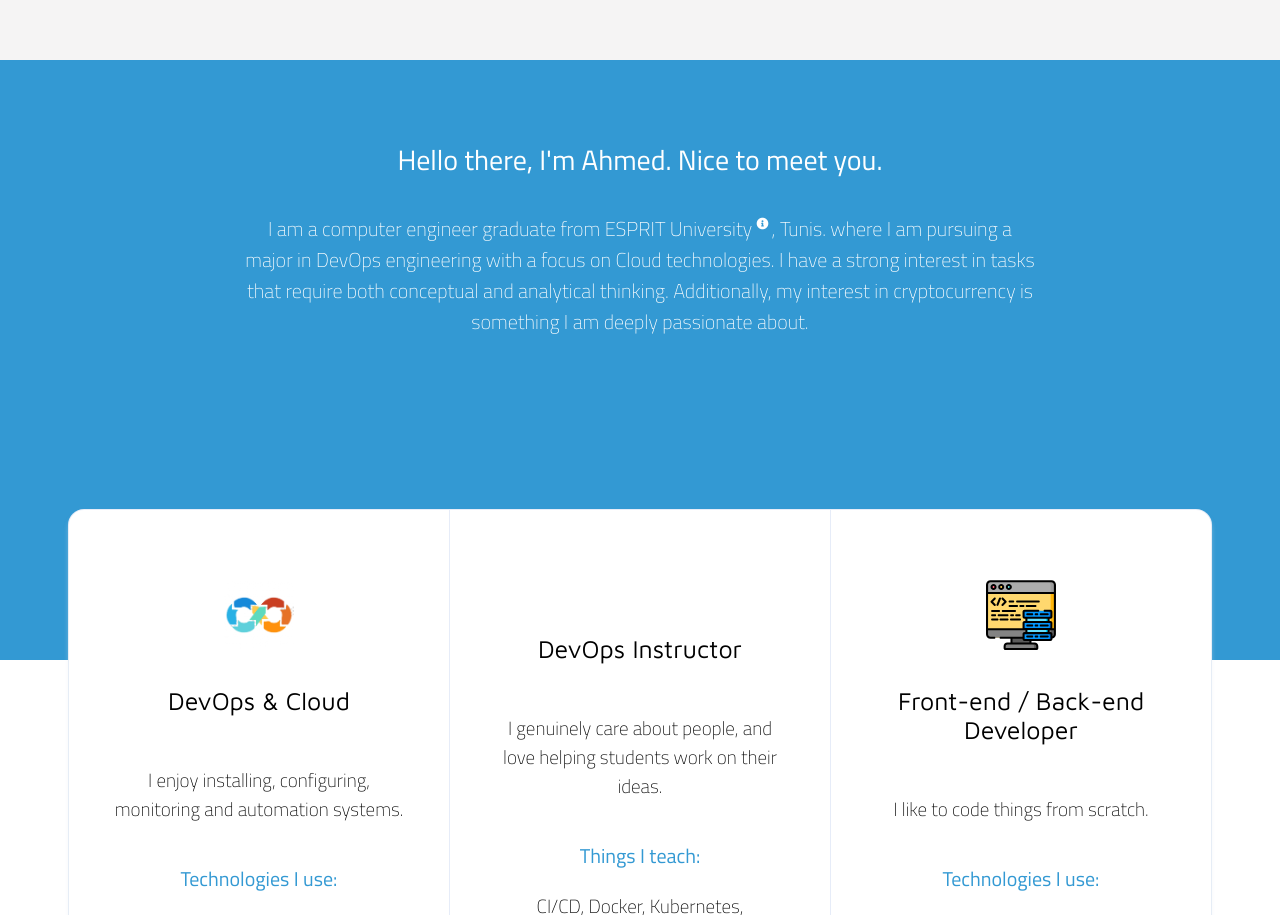
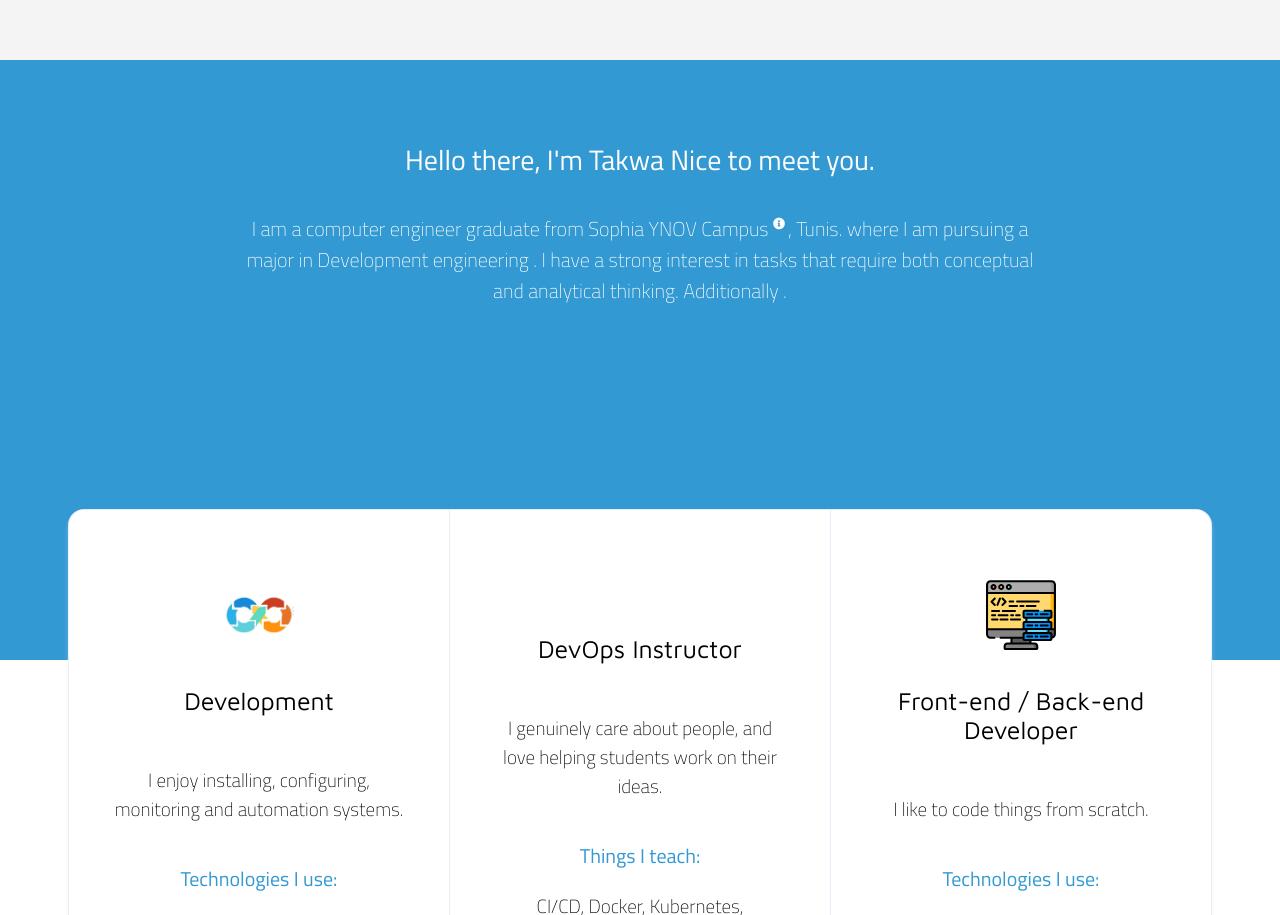
Before and after one commit to ahmedabdessamad/portfolio-takwa, a plain HTML site: page index.html in a window 1280 px wide. Shown: the part 740-1655 px from the top of the page. Drawn offline with nearby package versions, Linux system fonts and the light colour scheme; a script that the page names is missing.

Commit message:
Update index.html

```diff
--- a/index.html
+++ b/index.html
@@ -13,7 +13,7 @@
     <meta charset="UTF-8" />
     <meta name="viewport" content="width=device-width, initial-scale=1.0" />
     <meta http-equiv="X-UA-Compatible" content="ie=edge" />
-    <title>Ahmed Abdessamad | Portfolio</title>
+    <title>Takwa Zayene | Portfolio</title>
     <link rel="shortcut icon" href="res/logo.png" />
     <link rel="stylesheet" href="css/style.css" />
     <link
@@ -76,18 +76,18 @@
 
     <div id="about" class="blue-background">
       <div class="about-content">
-        <p class="greeting-text">Hello there, I'm Ahmed. Nice to meet you.</p>
+        <p class="greeting-text">Hello there, I'm Takwa Nice to meet you.</p>
         <p class="description-text">
           I am a computer engineer graduate from
           <a
-            href="https://en.wikipedia.org/wiki/ESPRIT_(School)"
+            href="https://www.ynov.com/campus/sophia"
             target="_blank"
-            title="more info about ESPRIT"
-            ><span class="university-name"> ESPRIT University </span
+            title="more info about Sophia YNOV Campus"
+            ><span class="university-name"> Sophia YNOV Campus </span
             ><sup><i class="fas fa-info-circle"></i></sup></a
-          >, Tunis. where I am pursuing a major in DevOps engineering with a focus on Cloud technologies. I have a strong
+          >, Tunis. where I am pursuing a major in Development engineering . I have a strong
           interest in tasks that require both conceptual and analytical thinking.
-           Additionally, my interest in cryptocurrency is something I am deeply passionate about.
+           Additionally .
         </p>
       </div>
     </div>
@@ -99,7 +99,7 @@
           <div class="column-logo">
             <img class="svg-column-pic" src="res/devoops.png" alt="" />
           </div>
-          <div class="column-title">DevOps & Cloud</div>
+          <div class="column-title">Development</div>
           <div class="column-description">
             <p>
               I enjoy installing, configuring, monitoring and automation
```
